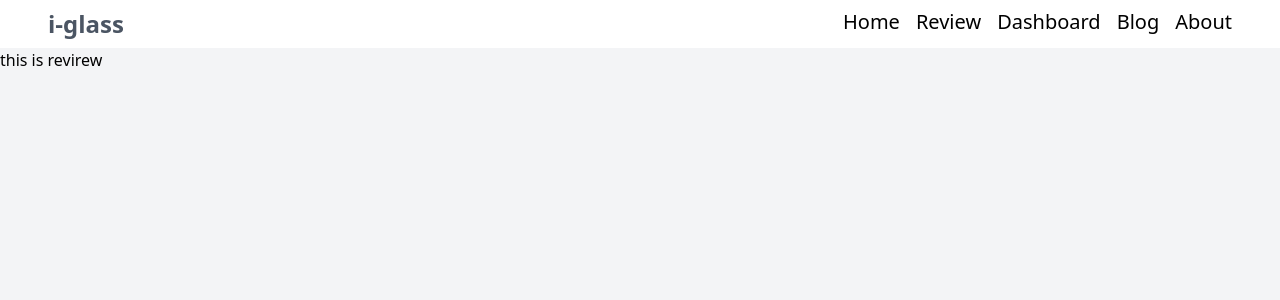
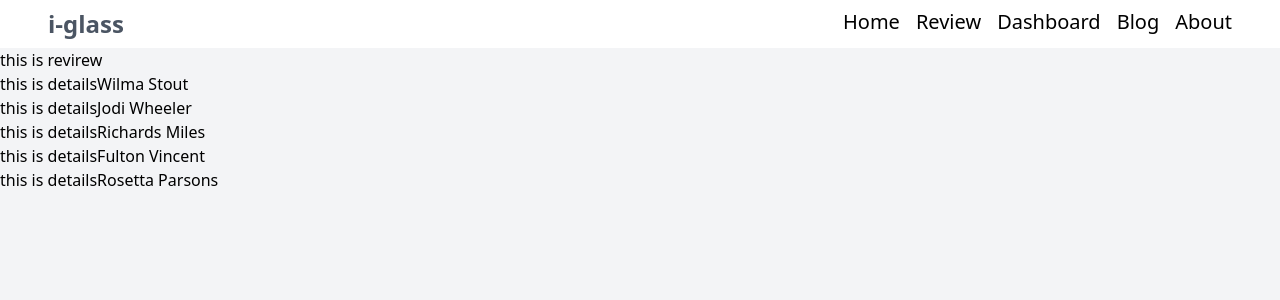
Before and after one commit to sufuan/i-glass-simple-react-product-analysis-react-router, a React (Create React App) app: page /review in a window 1280 px wide. Shown: the top 300 px of the page. Built offline with nearby package versions, Linux system fonts and the light colour scheme.

Commit message:
review loaded

```diff
--- /dev/null
+++ b/public/testimonials.json
@@ -0,0 +1,32 @@
+[
+  {
+    "id": "6249cff6a09f61a64616d2f5",
+    "picture": "http://placehold.it/32x32",
+    "name": "Wilma Stout",
+    "review": "Adipisicing ea culpa sit anim quis velit tempor esse qui sit amet proident laboris nulla. Nostrud sint proident eu ullamco do mollit exercitation culpa duis aliquip. Lorem cupidatat veniam aliqua ad. Sunt dolore est consectetur pariatur nostrud quis id exercitation enim et dolore. Occaecat eu eu labore veniam non pariatur nulla consequat quis magna. Velit laborum commodo non velit reprehenderit aliqua consequat quis ad cillum laborum.\r\n"
+  },
+  {
+    "id": "6249cff600eb63c835326d2e",
+    "picture": "http://placehold.it/32x32",
+    "name": "Jodi Wheeler",
+    "review": "Minim labore cupidatat sint consectetur. Ipsum cillum officia irure sint quis culpa eiusmod velit tempor velit nostrud. Tempor aute dolor dolor duis dolore elit minim do mollit excepteur velit. Adipisicing incididunt eiusmod ullamco minim velit.\r\n"
+  },
+  {
+    "id": "6249cff64d37dcfd28fcc217",
+    "picture": "http://placehold.it/32x32",
+    "name": "Richards Miles",
+    "review": "Id irure minim enim commodo amet ad officia nisi veniam laboris anim. Consectetur reprehenderit occaecat commodo sit officia amet culpa esse reprehenderit exercitation aute aliquip. Ipsum sunt non et ut occaecat anim esse consequat minim laborum. Culpa irure ea minim velit irure duis ullamco sint. Sunt labore do laboris tempor dolore ea laborum esse sunt reprehenderit laboris.\r\n"
+  },
+  {
+    "id": "6249cff6d65c5a10f7dea65c",
+    "picture": "http://placehold.it/32x32",
+    "name": "Fulton Vincent",
+    "review": "Lorem consequat do ipsum anim ut ex ea magna consequat. Elit id nulla reprehenderit consequat laborum excepteur tempor velit qui. Esse est Lorem est excepteur ex deserunt. Consequat velit aliquip ad pariatur mollit commodo dolor. Adipisicing eu quis voluptate nisi ullamco dolor amet eu adipisicing exercitation exercitation est.\r\n"
+  },
+  {
+    "id": "6249cff62acd722f20bf7181",
+    "picture": "http://placehold.it/32x32",
+    "name": "Rosetta Parsons",
+    "review": "Occaecat sint exercitation in duis. Elit dolore et proident labore velit anim do cillum pariatur sit elit est. Eiusmod consequat pariatur do irure voluptate et non nulla ex. Consectetur minim labore laboris laboris et occaecat. Dolore irure qui esse aliqua id consequat aute exercitation laboris dolore commodo officia incididunt. Officia excepteur veniam consequat mollit do commodo et irure aliqua magna est aliqua veniam. Ut labore deserunt pariatur sunt exercitation cupidatat nulla.\r\n"
+  }
+]
--- a/src/components/Review/Review.js
+++ b/src/components/Review/Review.js
@@ -1,9 +1,27 @@
-import React from 'react';
+import React, { useEffect, useState } from 'react';
+import ReviewDetails from '../ReviewDetails/ReviewDetails';
 
 const Review = () => {
+
+
+    const [reviews, setReviews] = useState([])
+    useEffect(()=>{
+        fetch('testimonials.json')
+        .then(res=>res.json())
+        .then(data=>setReviews(data))
+    },[])
     return (
         <div>
               <h1>  this is revirew</h1>
+
+              {
+                  reviews.map(review=><ReviewDetails
+                    review={review}
+                    key={review.id}
+
+                    ></ReviewDetails>)
+              }
+
         </div>
     );
 };
--- /dev/null
+++ b/src/components/ReviewDetails/ReviewDetails.js
@@ -0,0 +1,14 @@
+import React from 'react';
+
+const ReviewDetails = (props) => {
+    const {picture,name,review}=props.review
+    // console.log(props);
+
+    return (
+        <div>
+                this is details{name}
+        </div>
+    );
+};
+
+export default ReviewDetails;
```
